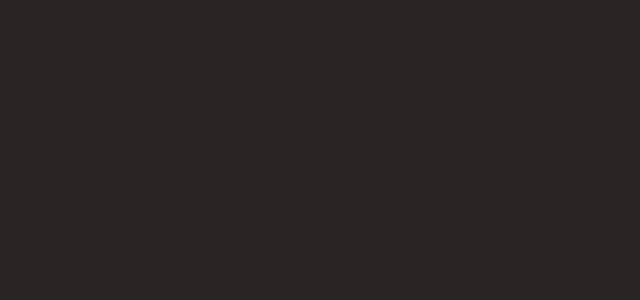
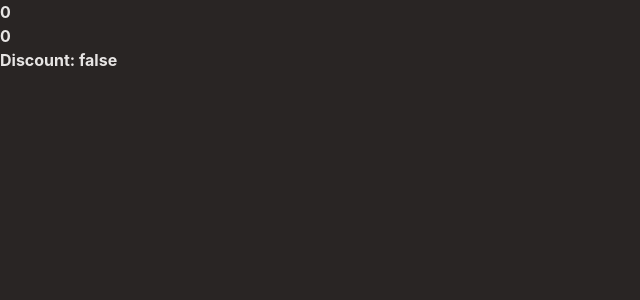
Before and after one commit to JuanDNJ/s6-pressupostos, a React (Vite) app: page /s6-pressupostos/view-pressupost in a window 1280 px wide. Before the commit this address had no page. Shown: the top 300 px of the page, without its empty margins (0-640 px from the left). Built offline with nearby package versions, Linux system fonts and the light colour scheme.

Commit message:
Finalizando el Jueves

```diff
--- a/src/App.jsx
+++ b/src/App.jsx
@@ -11,10 +11,7 @@
         <Modal />
         <Routes>
           <Route path="/" element={<Home />} />
-          <Route
-            path="/view-pressupost/:webPage/:seo/:ads/:pages?/:languages?"
-            element={<ViewPressupost />}
-          />
+          <Route path="/view-pressupost" element={<ViewPressupost />} />
           <Route path="/calculadora" element={<Calculator />} />
         </Routes>
       </BrowserRouter>
--- a/src/components/BudgetCard.jsx
+++ b/src/components/BudgetCard.jsx
@@ -1,11 +1,13 @@
+import { Link } from "react-router-dom";
 import { useStore } from "../hooks";
-
+import IconShared from "../assets/shared.svg";
 const BudgetCard = ({ budget }) => {
   const { discount } = useStore();
+
   return (
     <article className="md:min-h-56 grid md:grid-cols-3 bg-stone-200 rounded-md overflow-hidden relative">
       <i
-        title="Pagament anual"
+        title="20% de descompte pel pagament anual"
         className={`${
           budget.checkedDiscount
             ? "flex items-center justify-center absolute top-3 right-3 font-bold text-sm text-stone-800 border-2 border-stone-500 p-2 bg-yellow-300 rounded-full w-10 h-10 cursor-help"
@@ -14,6 +16,13 @@
       >
         {discount}%
       </i>
+      <Link
+        title="Comparteix el teu pressupost"
+        className="absolute top-5 right-20"
+        to={`/view-pressupost?id=${budget.id}`}
+      >
+        <img src={IconShared} alt="Icon Shared" />
+      </Link>
       <div className="flex flex-col items-center justify-center p-4 ">
         <strong className="text-xl">{budget.nameBudget}</strong>
         <small className="font-bold">{budget.user.email}</small>
--- a/src/components/Form.jsx
+++ b/src/components/Form.jsx
@@ -21,6 +21,7 @@
     setFilterBudgets,
     checkedDiscount,
     discount,
+    budgets,
   } = useStore();
 
   const handlerSubmit = (eve) => {
@@ -56,6 +57,7 @@
     });
 
     addBudget({
+      id: budgets.length + 1,
       user,
       nameBudget,
       products: newProducts,
--- a/src/pages/ViewPressupost.jsx
+++ b/src/pages/ViewPressupost.jsx
@@ -1,66 +1,25 @@
-import { useParams } from "react-router-dom";
-import { useStore } from "../hooks";
+import { useSearchParams } from "react-router-dom";
+
 const ViewPressupost = () => {
-  const { services, discount } = useStore();
-  let params = useParams();
-  console.log(params); // "one/two"
-  console.log(services);
-  console.log(discount);
-  const getService = () => {
-    const serv = structuredClone(services);
-    const newServices = serv.map((rec) => {
-      if (rec.id === Number(params.webPage)) {
-        if ((Number(params.pages) > 0) & Number(params.languages > 0)) {
-          return {
-            ...rec,
-            pages: Number(params.pages),
-            languages: Number(params.languages),
-          };
-        } else {
-          return rec;
-        }
-      }
-      return rec;
-    });
-    return {
-      ads:
-        Number(params.ads) &&
-        newServices.find((rec) => rec.id === Number(params.ads)),
-      webPage:
-        Number(params.webPage) &&
-        newServices.find((rec) => rec.id === Number(params.webPage)),
-      seo:
-        Number(params.seo) &&
-        newServices.find((rec) => rec.id === Number(params.seo)),
-    };
-  };
-  const { ads, seo, webPage } = getService();
+  const [searchParams] = useSearchParams();
+
+  const web = Boolean(searchParams.get("web"));
+  const seo = Boolean(searchParams.get("seo"));
+  const ads = Boolean(searchParams.get("ads"));
+  const pages = Number(searchParams.get("pages"));
+  const languages = Number(searchParams.get("languages"));
+  const discount = Boolean(searchParams.get("discount"));
+
   return (
-    <section>
-      <ul>
-        <div>{ads !== 0 && ads.name}</div>
-        <div>{seo !== 0 && seo.name}</div>
-        <div>{webPage !== 0 && webPage.name}</div>
-      </ul>
-      <strong>
-        Price:{" "}
-        {ads !== 0 && seo !== 0 && webPage !== 0 && ads.price + seo.price + webPage.price}
-      </strong>
+    <section className="flex flex-col">
+      <strong>{web && "Web"}</strong>
+      <strong>{seo && "Seo"}</strong>
+      <strong>{ads && "Ads"}</strong>
+      <strong>{pages && `Num pages: ${pages}`}</strong>
+      <strong>{languages && `Num languages: ${languages}`}</strong>
+      <strong>{`Discount: ${JSON.stringify(discount)}`}</strong>
     </section>
   );
 };
-//   return (
-//     <section className="flex flex-col">
-//       {getService() && getService().ads && getService().ads && (
-//         <div className="flex flex-col gap-4">{getService().ads.name}</div>
-//       )}
-//       <strong className="flex flex-col">
-//         <small>{params.webPage && `${params.webPage}`}</small>
-//         <small>{params.pages && params.pages}</small>
-//         <small>{params.languages && params.languages}</small>
-//       </strong>
-//       <strong>{params.seo && `${params.seo}`}</strong>
-//       <strong>{params.ads && `${params.ads}`}</strong>
-//     </section>
-//   );
+
 export default ViewPressupost;
```
Also changed, not shown: src/assets/shared.svg (added).
